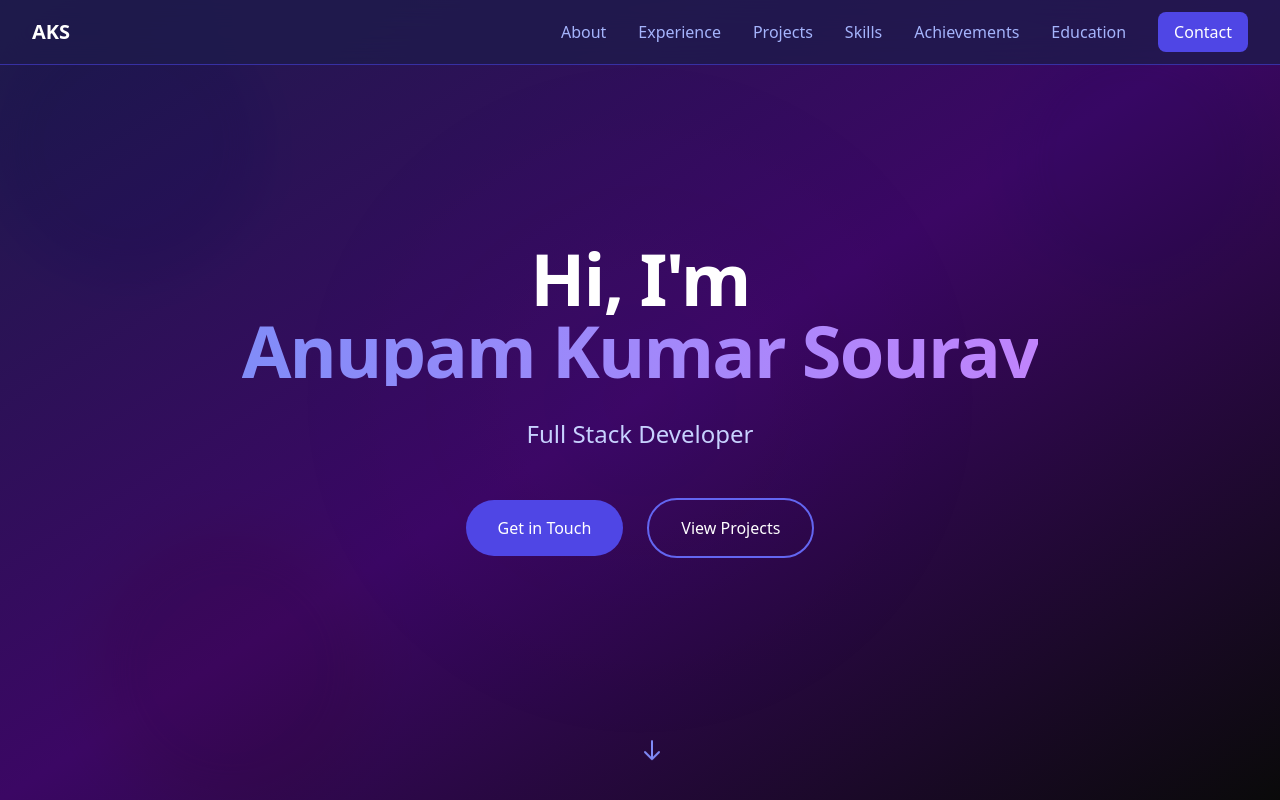
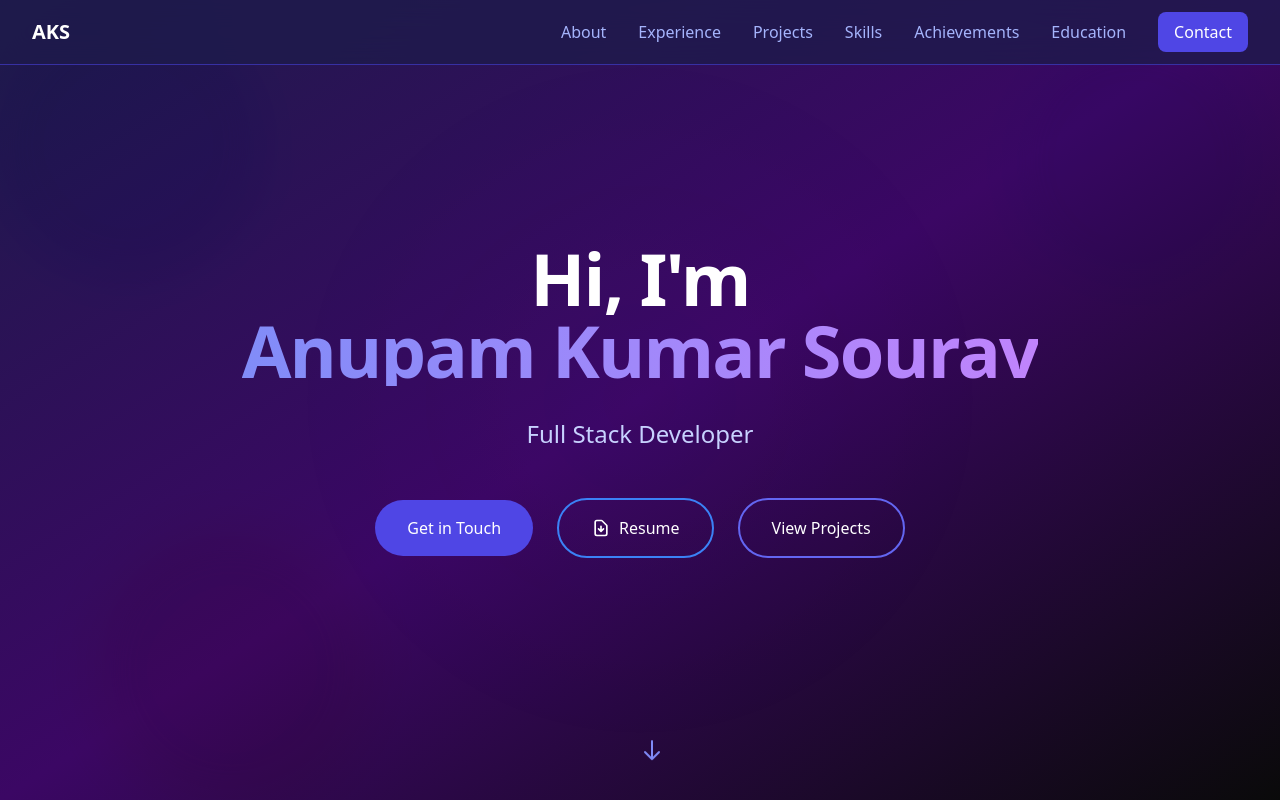
Before and after one commit to AKSourav/portfolio-tailwind, a Next.js app: page / in a window 1280 px wide. Shown: the top 800 px of the page. Built offline with nearby package versions, Linux system fonts and the light colour scheme.

Commit message:
resume added

```diff
--- a/components/NavbarHero.jsx
+++ b/components/NavbarHero.jsx
@@ -4,6 +4,10 @@ import { useState } from 'react';
 
 const NavbarHero = () => {
   const [isOpen, setIsOpen] = useState(false);
+  const handleResumeDownload = () => {
+    const resumeUrl = "https://drive.google.com/file/d/1GOk5-KyftCST_RL0mCOTxGbgglrvtlbW/view";
+    window.open(resumeUrl, '_blank');
+  };
 
   return (
     <section id="navbar_hero" className="min-h-screen relative bg-gradient-to-br from-indigo-950 via-purple-950 to-neutral-950">
@@ -82,6 +86,26 @@ const NavbarHero = () => {
           <p className="text-xl sm:text-2xl text-indigo-200 mb-12">Full Stack Developer</p>
           <div className="flex flex-col sm:flex-row items-center justify-center gap-6">
             <a href="#contact" className="px-8 py-4 rounded-full bg-indigo-600 text-white hover:bg-indigo-700 transition-all duration-300 transform hover:scale-105">Get in Touch</a>
+            <button
+              onClick={handleResumeDownload}
+              className="bg-transparent border-2 border-blue-500 text-white font-medium rounded-full px-8 py-4 hover:bg-blue-500/10 transition-all duration-300 transform hover:scale-[1.02] flex items-center justify-center gap-2"
+            >
+              <svg
+                xmlns="http://www.w3.org/2000/svg"
+                className="h-5 w-5"
+                fill="none"
+                viewBox="0 0 24 24"
+                stroke="currentColor"
+              >
+                <path
+                  strokeLinecap="round"
+                  strokeLinejoin="round"
+                  strokeWidth={2}
+                  d="M12 10v6m0 0l-3-3m3 3l3-3m2 8H7a2 2 0 01-2-2V5a2 2 0 012-2h5.586a1 1 0 01.707.293l5.414 5.414a1 1 0 01.293.707V19a2 2 0 01-2 2z"
+                />
+              </svg>
+              Resume
+            </button>
             <a href="#projects" className="px-8 py-4 rounded-full border-2 border-indigo-500 text-white hover:bg-indigo-500/10 transition-all duration-300 transform hover:scale-105">View Projects</a>
           </div>
         </div>
```
